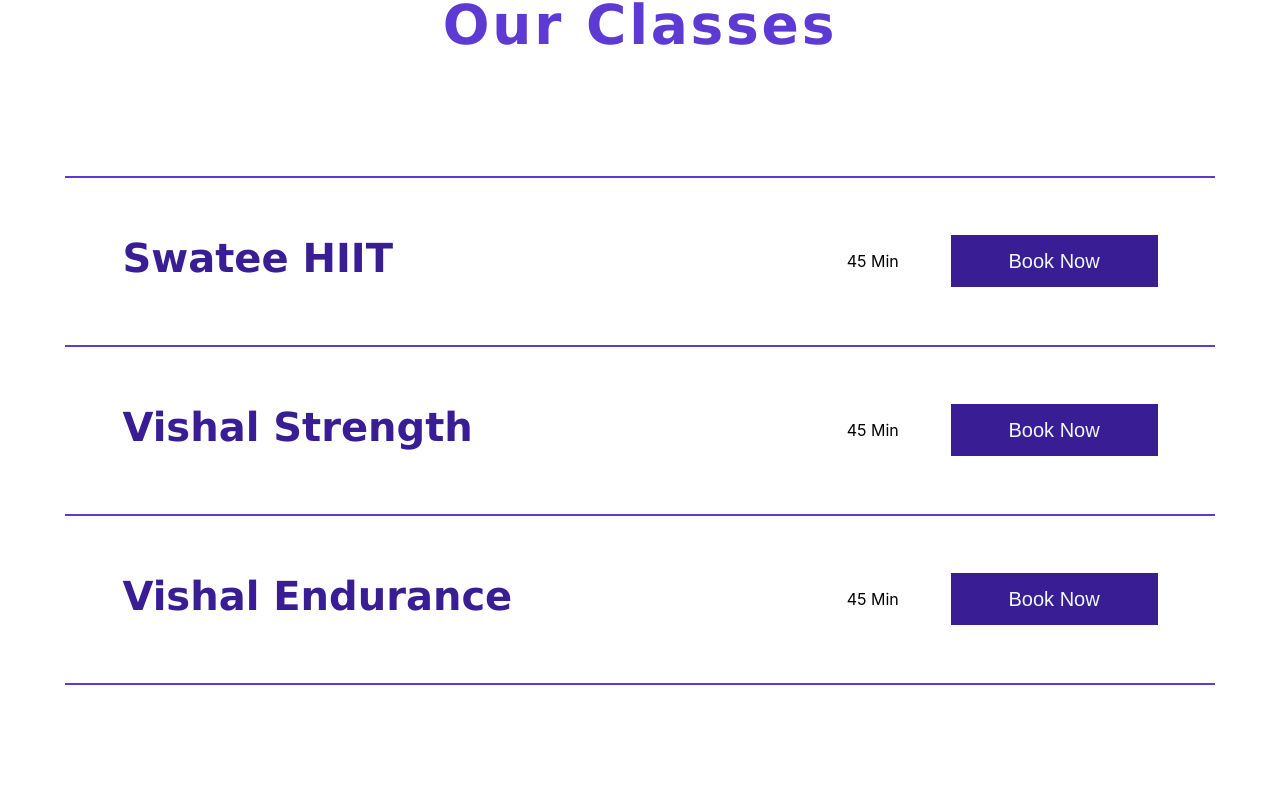
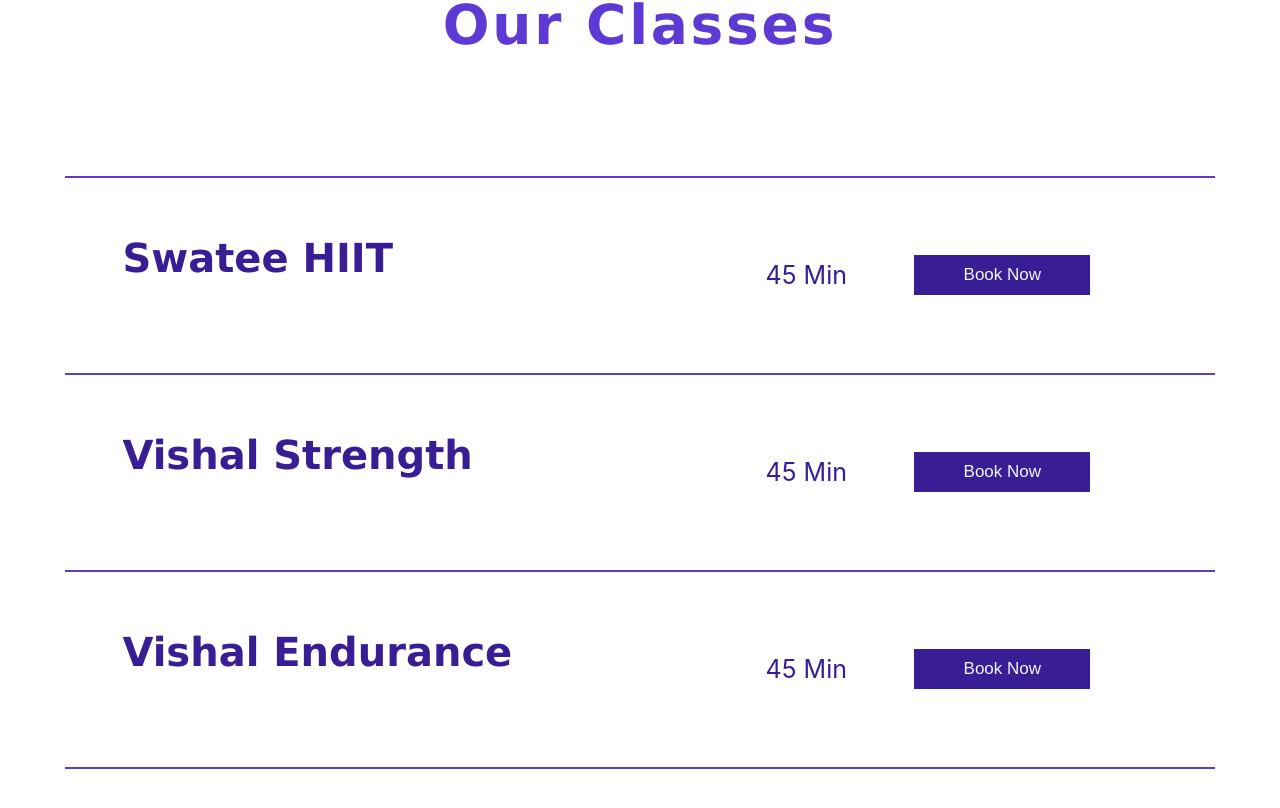
Before and after one commit to sachinCodes98/vishalswateewellness, a React (Create React App) app in the folder website/: page / in a window 1280 px wide. Shown: the part 1823-2631 px from the top of the page. Before the commit the page ends 2573 px from the top, so only its background shows below. Built offline with nearby package versions, Linux system fonts and the light colour scheme.

Commit message:
Classes component changes

```diff
--- a/website/src/components/Classes/Classes.jsx
+++ b/website/src/components/Classes/Classes.jsx
@@ -22,9 +22,9 @@ const Classes = () => {
               name={"Book Now"}
               bgColor={"#391d94"}
               border={"none"}
-              width={"20%"}
+              width={"17%"}
               color1={"aliceblue"}
-              fontSize={"20px"}
+              fontSize={"17px"}
             />
           </div>
           <div className={`${styles.batchesChildren} ${shouldAnimate ? styles.animated : ''}`}>
@@ -34,9 +34,9 @@ const Classes = () => {
               name={"Book Now"}
               bgColor={"#391d94"}
               border={"none"}
-              width={"20%"}
+              width={"17%"}
               color1={"aliceblue"}
-              fontSize={"20px"}
+              fontSize={"17px"}
             />
           </div>
           <div className={`${styles.batchesChildren} ${shouldAnimate ? styles.animated : ''}`}>
@@ -46,9 +46,9 @@ const Classes = () => {
               name={"Book Now"}
               bgColor={"#391d94"}
               border={"none"}
-              width={"20%"}
+              width={"17%"}
               color1={"aliceblue"}
-              fontSize={"20px"}
+              fontSize={"17px"}
             />
           </div>
         </div>
--- a/website/src/components/Classes/Classes.module.css
+++ b/website/src/components/Classes/Classes.module.css
@@ -40,11 +40,15 @@
 .batchesChildren>p{
   width: 25%;
   text-align: right;
+  color: #391d94;
+  font-size: 25px;
 }
 .batchesChildren>button{
   width: 10%;
+  height: 40px;
   align-self: right;
   cursor: pointer;
+  margin: auto;
 }
 .batchesChildren:nth-child(1){
   animation-name: slideInBatches;
```
